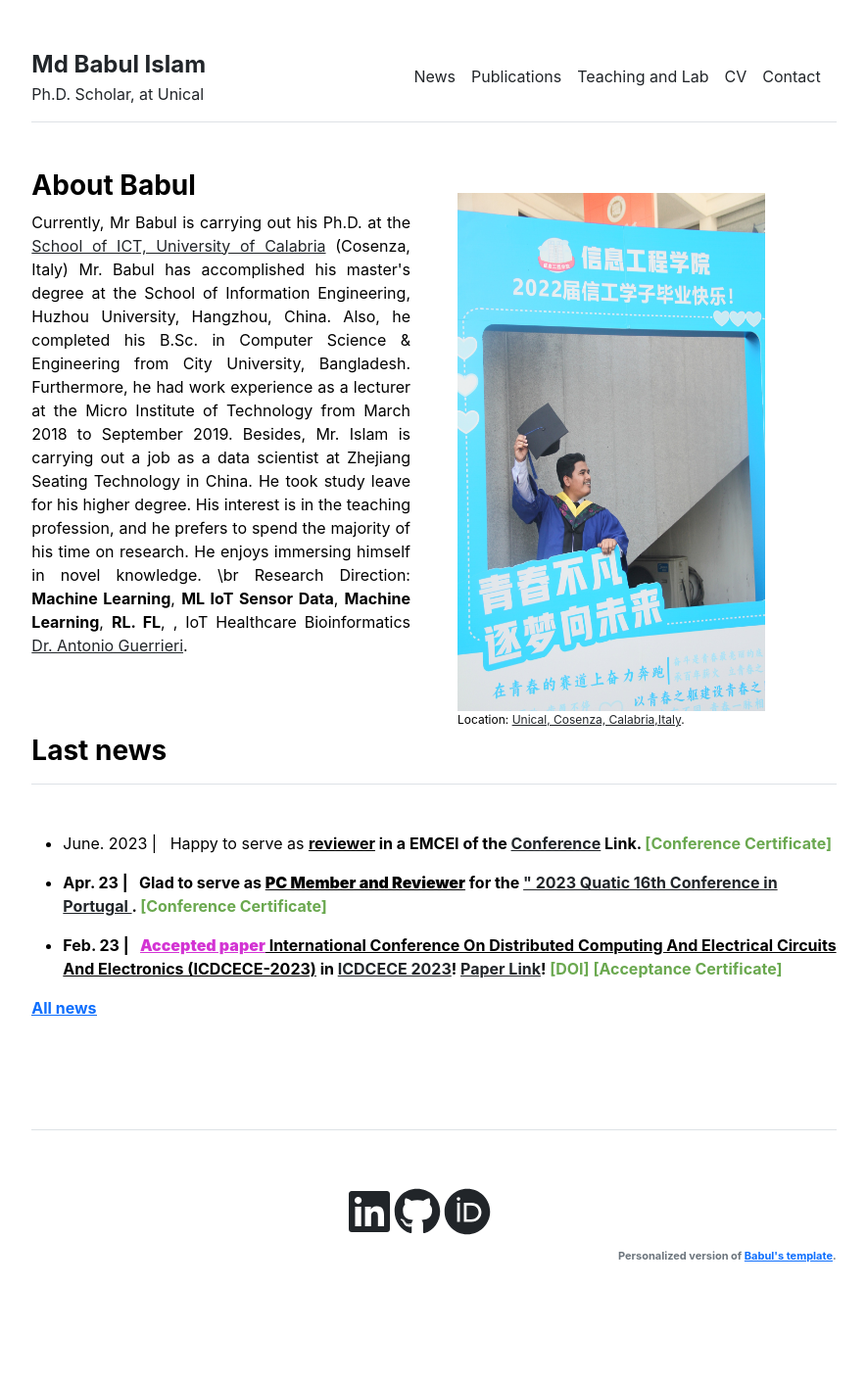
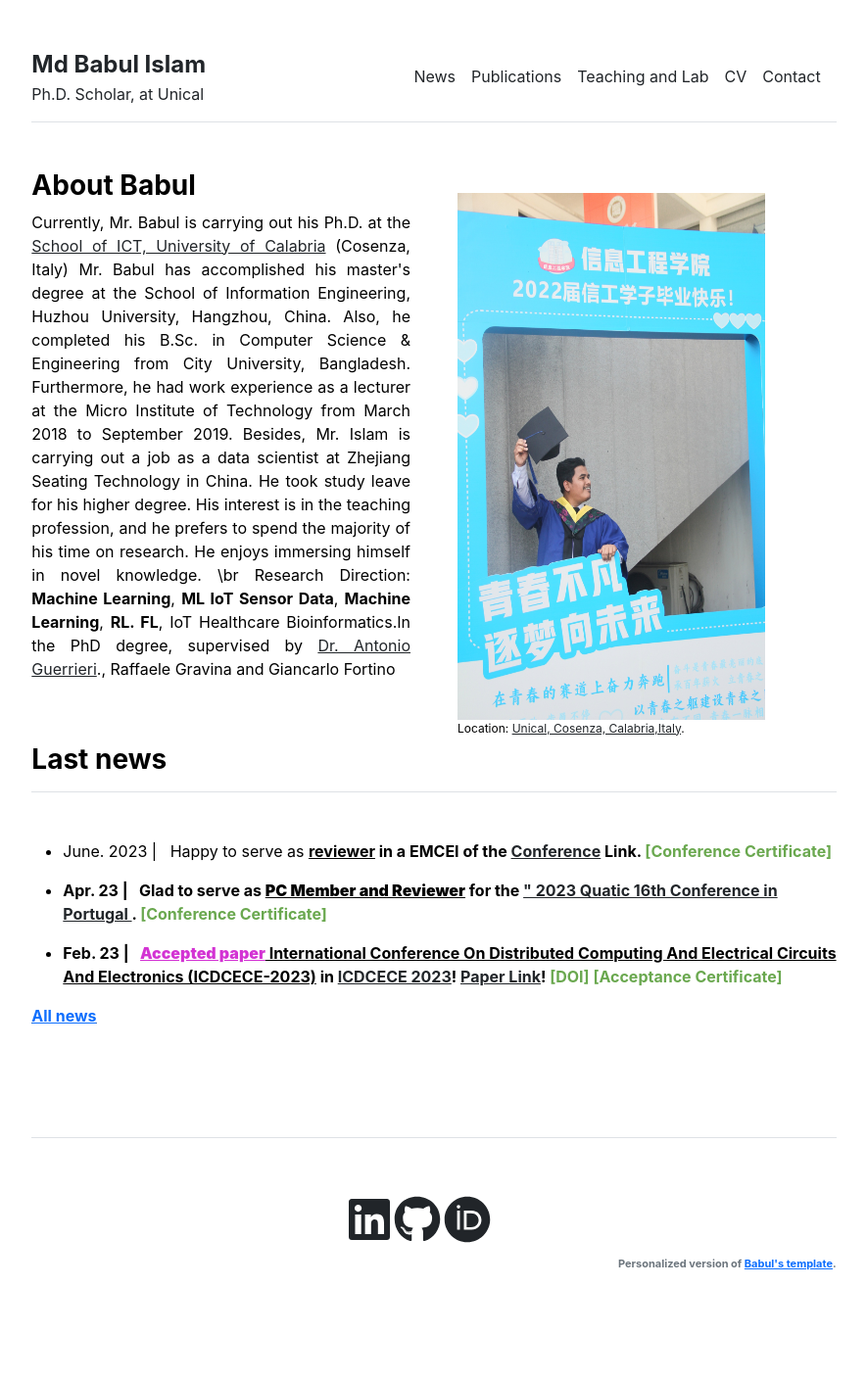
Before and after one commit to babulcseian/babulcseian.github.io, a Jekyll site: the page built from index.md, in a window 1280 px wide. Shown: the whole page at 98% size, without its empty margins (197-1082 px from the left). Built offline with Jekyll 4.4.1, drawn with Linux system fonts in a browser that asks for light colours; a style sheet for code colours, icons or effects is not loaded.

Commit message:
Update home.html

```diff
--- a/_layouts/home.html
+++ b/_layouts/home.html
@@ -5,16 +5,16 @@ layout: default
 <div class="row g-5 mb-5">
   <div class="col-md-6">
     <h3 class="fw-bold">About Babul</h3>
-    <p align="justify"> Currently, Mr Babul is carrying out his Ph.D. at the <a class="other" href='https://dottorato.dimes.unical.it/students/md-babul-islam'>School of ICT, University of Calabria</a> (Cosenza, Italy)
+    <p align="justify"> Currently, Mr. Babul is carrying out his Ph.D. at the <a class="other" href='https://dottorato.dimes.unical.it/students/md-babul-islam'>School of ICT, University of Calabria</a> (Cosenza, Italy)
 Mr. Babul has accomplished his master's degree at the School of Information Engineering, Huzhou University, Hangzhou, China.
 Also, he completed his B.Sc. in Computer Science & Engineering from City University, Bangladesh.
 Furthermore, he had work experience as a lecturer at the Micro Institute of Technology from March 2018 to September 2019.
 Besides, Mr. Islam is carrying out a job as a data scientist at Zhejiang Seating Technology in China.
 He took study leave for his higher degree. His interest is in the teaching profession, and he prefers to spend the majority of his time on research.
 He enjoys immersing himself in novel knowledge. \br
-Research Direction: <strong>Machine Learning</strong>, <strong>ML IoT Sensor Data</strong>,   <strong>Machine Learning</strong>, <strong>RL. FL</strong>, ,
-IoT Healthcare Bioinformatics <a class="other" href='https://www.icar.cnr.it/persone/guerrieri/'> Dr. Antonio Guerrieri</a>. </p>
-    <!-- Before that and in the same college, I got my master's degree in Multimedia and Communications, as well as the master's degree in Telecommunications engineering in 2017. Previously, I finished my Telecommunications Engineering bachelor's degree from Universidade de Vigo in 2015. -->
+Research Direction: <strong>Machine Learning</strong>, <strong>ML IoT Sensor Data</strong>,   <strong>Machine Learning</strong>, <strong>RL. FL</strong>,
+IoT Healthcare Bioinformatics.In the PhD degree, supervised by <a class="other" href='https://www.icar.cnr.it/persone/guerrieri/'> Dr. Antonio Guerrieri</a>., Raffaele Gravina and Giancarlo Fortino </p>
+    <!-- Before that and in the same college, I got my master's degree in Multimedia and Communications, as well as the master's degree in Telecommunications Engineering in 2017. Previously, I finished my Telecommunications Engineering bachelor's degree from Universidade de Vigo in 2015. -->
   </p>
   </div>
   <div class="col-md-5">
```
